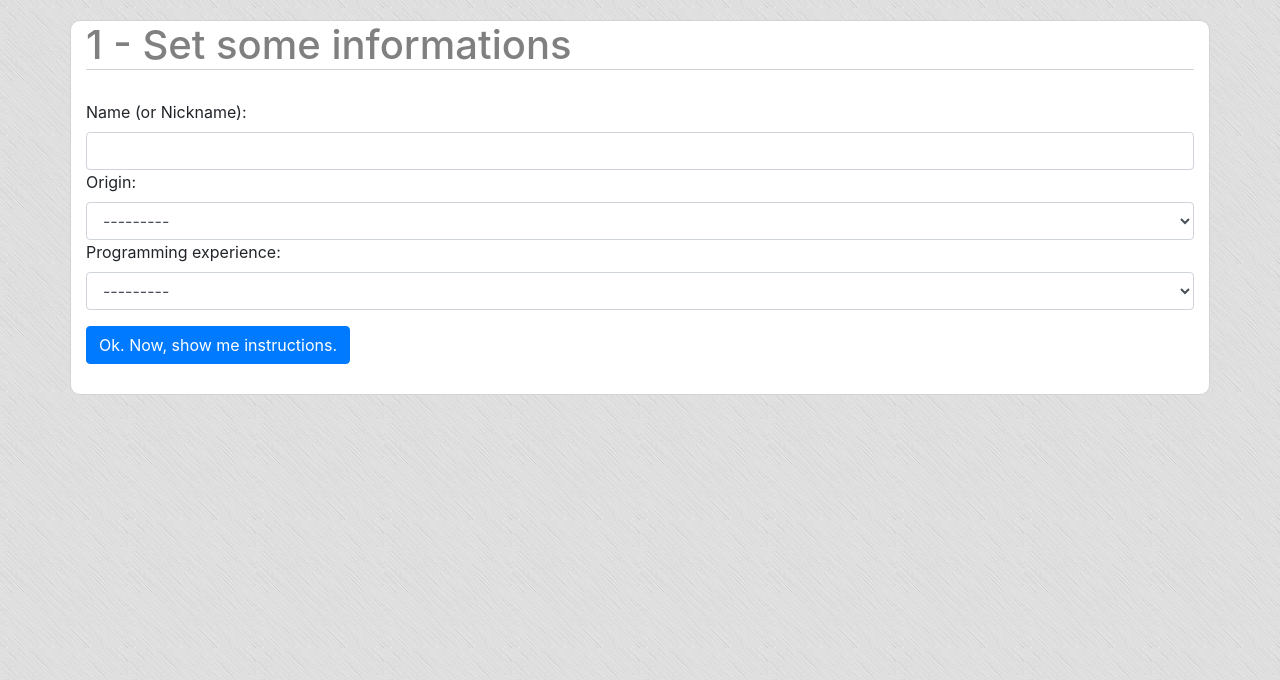
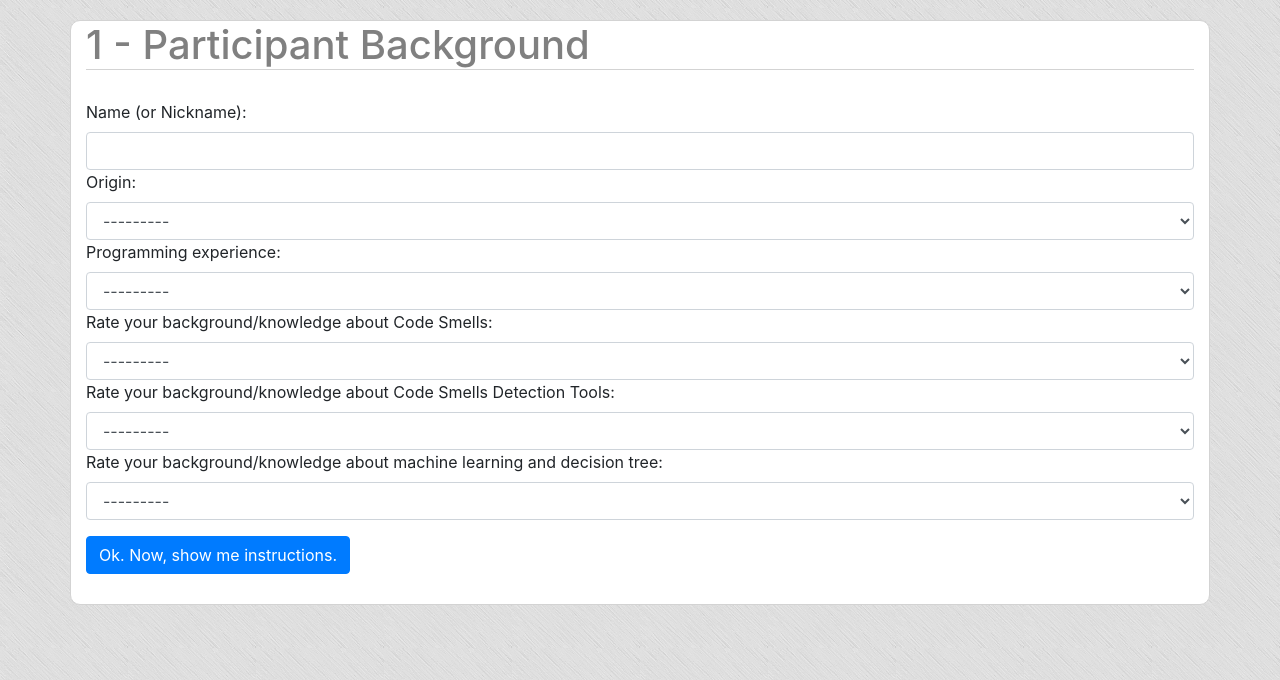
Before and after one commit to christianorossini/masterSurvey, a Django app: page /masterquest/newparticipant/ in a window 1280 px wide. Shown: the part 120-800 px from the top of the page. Run offline with Django 3.2, Linux system fonts and the light colour scheme; some libraries are stand-ins or nearby versions.

Commit message:
mudança do painel da decision tree / aumento dos campos do participante

```diff
--- a/questionnaire/forms.py
+++ b/questionnaire/forms.py
@@ -11,6 +11,9 @@ class ParticipantForm(ModelForm):
             'name': TextInput(attrs={'class':"form-control"}),
             'experience': Select(attrs={'class':"form-control"}),
             'origin': Select(attrs={'class':"form-control"}),
+            'csBackground': Select(attrs={'class':"form-control"}),
+            'csdtBackground': Select(attrs={'class':"form-control"}),
+            'mlBackground': Select(attrs={'class':"form-control"}),
         }
 
 
--- a/questionnaire/models.py
+++ b/questionnaire/models.py
@@ -13,9 +13,24 @@ class Participant(models.Model):
         ('6-8', '6 to 8 years of experience'),
         ('MT9', 'More than 9 years of experience'),
     )
+    BG_CS = (
+        ('NK', 'Not knowledgeable (I do not know anything)'),
+        ('SK', 'Somewhat knowledgeable (I have a vague idea)'),
+        ('K', 'Knowledgeable (I am familiar with it)'),
+        ('VK', 'Very knowledgeable (I know all/most classes and methods of it)'),
+    )
+    BG_ML = (
+        ('NK', 'Not knowledgeable (I do not know anything)'),
+        ('SK', 'Somewhat knowledgeable (I have a vague idea)'),
+        ('K', 'Knowledgeable (I am familiar with it)'),
+        ('VK', 'Very knowledgeable (I know all/most classes and methods of it)'),
+    )
     name = models.CharField(max_length=100, blank=False, verbose_name="Name (or Nickname)")
     origin = models.CharField(choices=PART_ORIGIN, max_length=1)
     experience = models.CharField(max_length=3, choices=YEARS_OF_EXP, verbose_name="Programming experience") # experience with code smell study or research 1 to 3 years, 4 to 6 years, 7 or more
+    csBackground = models.CharField(max_length=2, choices=BG_CS, verbose_name="Rate your background/knowledge about Code Smells")
+    csdtBackground = models.CharField(max_length=2, choices=BG_CS, verbose_name="Rate your background/knowledge about Code Smells Detection Tools")
+    mlBackground = models.CharField(max_length=2, choices=BG_ML, verbose_name="Rate your background/knowledge about machine learning and decision tree")
     def __str__(self):
         return self.name
     class Meta:
--- a/questionnaire/templates/masterquest/incTreePanel.html
+++ b/questionnaire/templates/masterquest/incTreePanel.html
@@ -5,9 +5,12 @@
             <div class="col-sm">
                 <a href="{% get_static_prefix %}masterquest/images/{{dtModel.imgPath}}" target="_blank">
                     <!--<img src="{% get_static_prefix %}masterquest/images/dtree.png" data-toggle="modal" data-target="#dtModelModal"/>      -->
-                    <img src="{% get_static_prefix %}masterquest/images/dtree.png"/>
+                    <img src="{% get_static_prefix %}masterquest/images/{{dtModel.imgPath}}"/>
                 </a>
             </div>
+        </div>
+        {% if showCodeSnippets %}
+        <div class="row">
             <div class="col-sm">
                 <span style="display: block;">smelly code 1</span>
                 <img src="{% get_static_prefix %}masterquest/images/fileico.png" data-toggle="modal" data-target="#cs1"/>
@@ -17,4 +20,5 @@
                 <img src="{% get_static_prefix %}masterquest/images/fileico.png" data-toggle="modal" data-target="#cs2"/>
             </div>
         </div>
+        {% endif %}
     </div>
--- a/questionnaire/templates/masterquest/participant.html
+++ b/questionnaire/templates/masterquest/participant.html
@@ -2,7 +2,7 @@
 
 {% block content %}
 
-    <h1 class="stepTitle">1 - Set some informations</h1>
+    <h1 class="stepTitle">1 - Participant Background</h1>
 
     <fieldset>
         <form action="{% url 'newparticipant' %}" method="POST">
--- a/questionnaire/templates/masterquest/survey_task_id.html
+++ b/questionnaire/templates/masterquest/survey_task_id.html
@@ -3,16 +3,13 @@
 
 {% block surveyContent %}
 
-    {% include "masterquest/incTreePanel.html" %}
+    {% include "masterquest/incTreePanel.html" with showCodeSnippets=True %}
 
     <form action="{% url 'survey' %}" method="POST">
         {% csrf_token %}
         <div class="quest0Content questContent">
             <h3 class="questionDesc">{{questions.0.description}}</h3>
-
             {{form.answerq1}}
-
-
             <input type="submit" value="Next Task" class="btn btn-primary" />
         </div>
 
```
Also changed, not shown: questionnaire/templates/masterquest/index.html (+11 -0 lines), questionnaire/migrations/0023_auto_20191106_0252.py (added), questionnaire/migrations/0024_participant_mlbackground.py (added), questionnaire/static/masterquest/images/dtm1.png (added).
